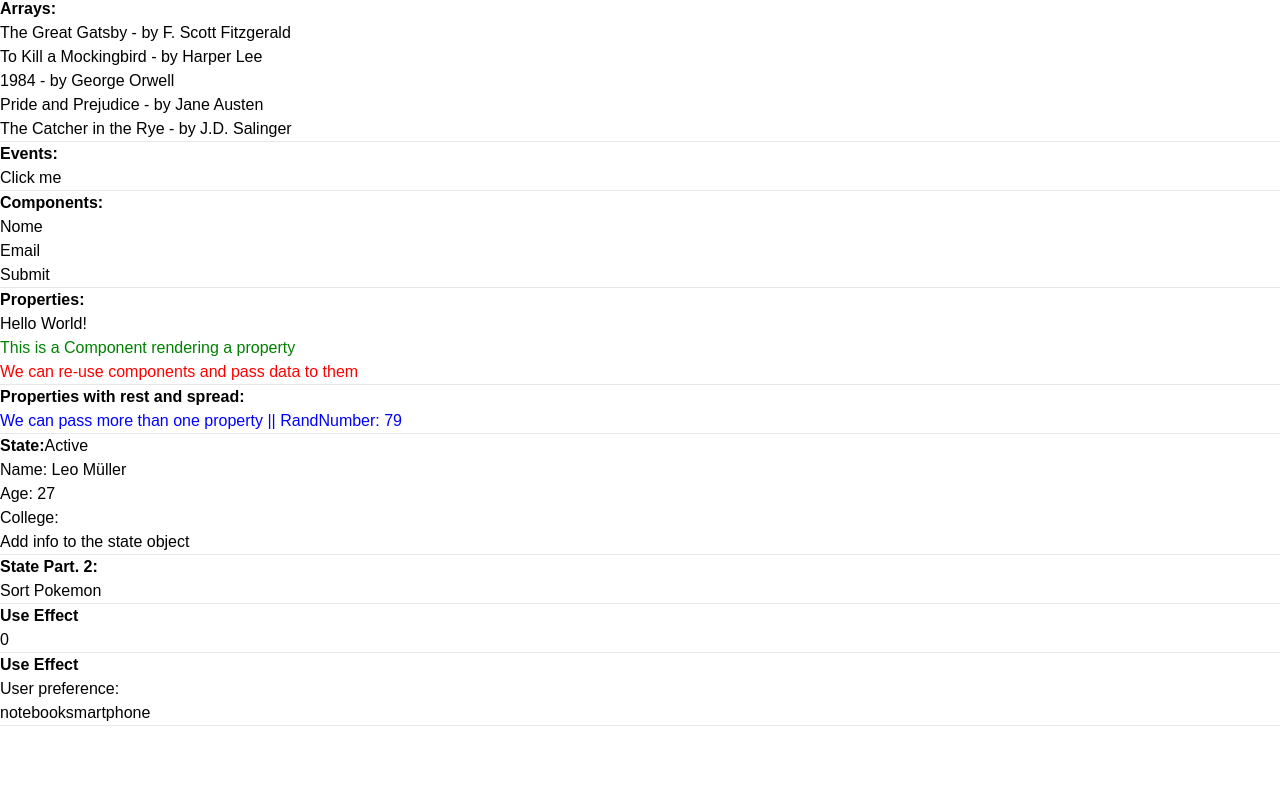
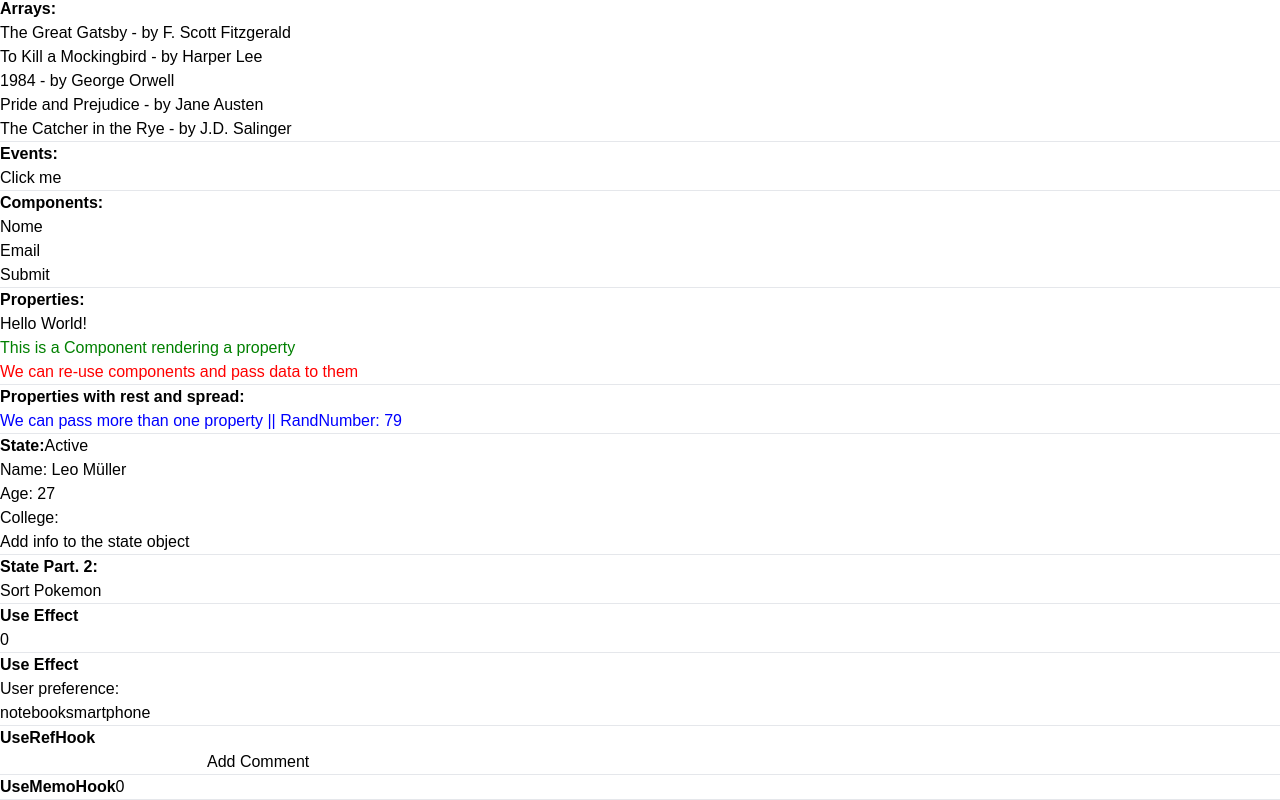
Before and after one commit to leomullerluiz/react-for-newbies, a React (Vite) app: page / in a window 1280 px wide. Shown: the part 220-1020 px from the top of the page. Before the commit the page ends 946 px from the top, so only its background shows below. Built offline with nearby package versions, Linux system fonts and the light colour scheme.

Commit message:
useRef and useMemo

```diff
--- a/src/App.jsx
+++ b/src/App.jsx
@@ -10,6 +10,9 @@ import UseStateHook from './Hooks/UseStateHook.jsx'
 import UseStateHook_2 from './Hooks/UseStateHook_2/UseStateHook_2.jsx'
 import UseEffectHook from './Hooks/UseEffectHook/UseEffectHook.jsx'
 import UseEffectHook_2 from './Hooks/UseEffectHook/UseEffectHook_2.jsx'
+import UseRefHook from './Hooks/UseRefHook/UseRefHook.jsx'
+import UseMemoHook from './Hooks/UserMemoHook/UseMemoHook.jsx'
+
 
 const App = () => {
 
@@ -51,6 +54,13 @@ const App = () => {
             <b>Use Effect</b><br />
             <UseEffectHook_2 />
             <hr className='my-8' />
+            <b>UseRefHook</b><br />
+            <UseRefHook />
+            <hr className='my-8' />
+            <b>UseMemoHook</b>
+            <UseMemoHook />
+            <hr className='my-8' />
+
         </div>
 
     )
--- /dev/null
+++ b/src/Hooks/UseRefHook/UseRefHook.jsx
@@ -0,0 +1,32 @@
+import React from "react";
+//useRef hook is used to persist a reference to an element in the DOM. It returns a mutable ref object whose .current property is set to the value of the element.
+
+const UseRefHook = () => {
+    const [comments, setComments] = React.useState([""]);
+    const [input, setInput] = React.useState("");
+
+    // 1. We create a ref object using the useRef hook and assign it to the inputElement variable
+    const inputElement = React.useRef();
+
+    function handleSubmit() {
+        setComments([...comments, input]);
+        setInput("");
+        // 3. We use the focus method to focus on the input element after adding a new comment
+        inputElement.current.focus();
+    }
+
+    return (
+        <>
+            {/* 2. using ref to get the input element */}
+            <input ref={inputElement} className="border rounded p-2" type="text" value={input} onChange={(e) => setInput(e.target.value)} />
+            <button className="bg-blue-500 text-white px-4 py-2 rounded" onClick={handleSubmit}>Add Comment</button>
+            <ul>
+                {comments.map((comment, index) => (
+                    <li key={index} >{comment}</li>
+                ))}
+            </ul>
+        </>
+    );
+};
+
+export default UseRefHook;
--- /dev/null
+++ b/src/Hooks/UserMemoHook/UseMemoHook.jsx
@@ -0,0 +1,28 @@
+import React from "react";
+
+const UseMemoHook = () => {
+    //UseMemo hook is used to memoize a value. It only recalculates the memoized value when one of the dependencies has changed.
+    const [count, setCount] = React.useState(0);
+
+    function slowOperation() {
+        let c;
+        for (let i = 0; i < 10000000; i++) {
+            c = i + i / 10;
+        }
+        return c;
+    }
+
+    const t1 = performance.now();
+    const value = React.useMemo(() => slowOperation(), []);
+    //Here we are using the useMemo hook to memoize the value of slowOperation function
+    console.log(value);
+    console.log(performance.now() - t1);
+
+    return (
+        <>
+            <button className="bg-blue-500 text-white px-4 py-2 rounded" onClick={() => setCount(count + 1)}>{count}</button>
+        </>
+    );
+};
+
+export default UseMemoHook;
```
